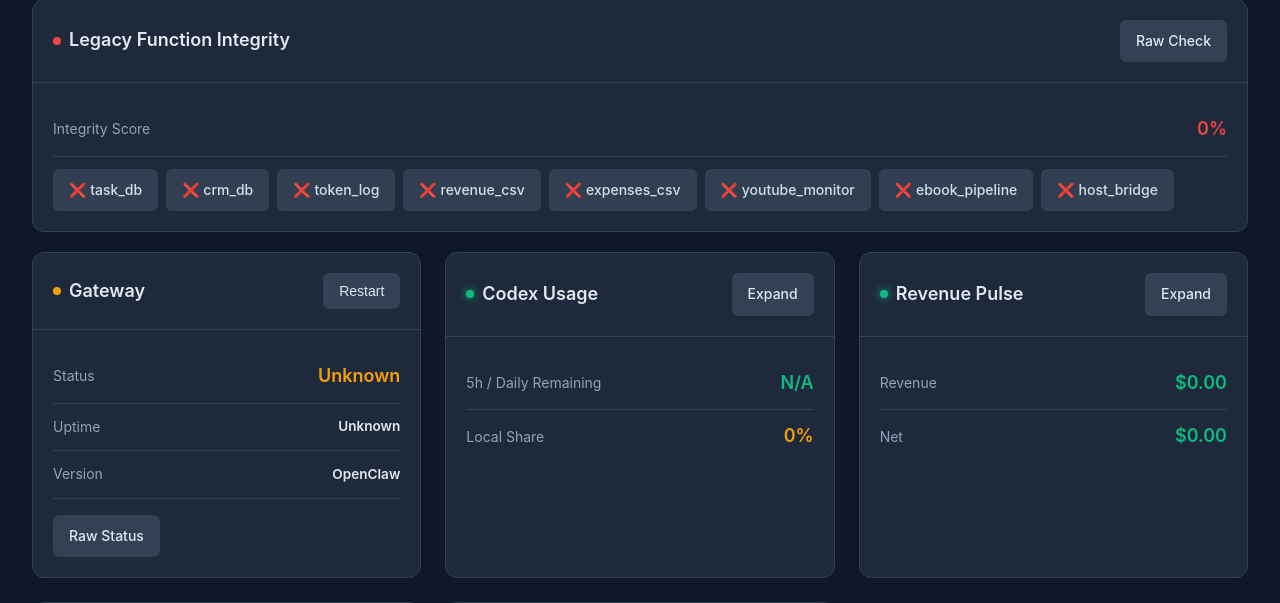
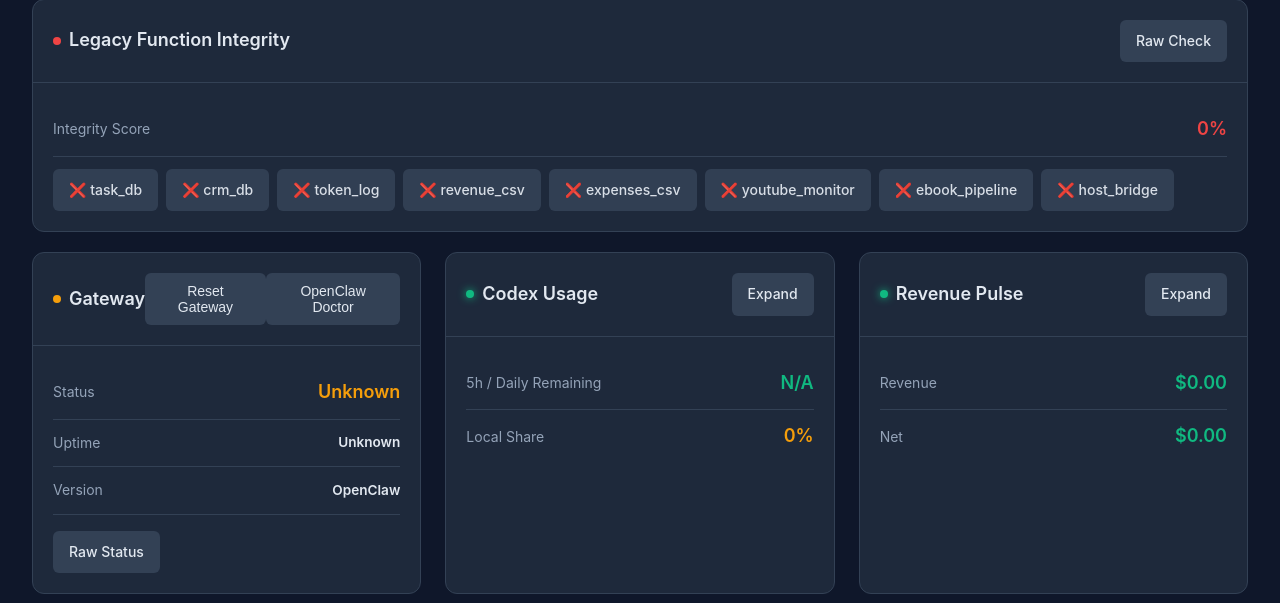
Before and after one commit to CivicOSInstitute/civicos-institute.github.io, a Flask app: page / in a window 1280 px wide. Shown: the part 770-1373 px from the top of the page. Run offline with Flask 3, Linux system fonts and the light colour scheme; data that the repository does not hold is empty.

Commit message:
add Mission Control predetermined script actions (gateway reset + OpenClaw doctor) and Terminus-lite runner

```diff
--- a/main-dashboard/app.py
+++ b/main-dashboard/app.py
@@ -14,6 +14,7 @@ import urllib.request
 import urllib.error
 import os
 import re
+import subprocess
 
 app = Flask(__name__, static_folder='static', static_url_path='/static')
 
@@ -94,6 +95,10 @@ COUNCIL_DATA_DIR = WORKSPACE_DIR / 'data' / 'council'
 COUNCIL_ISSUES_DIR = COUNCIL_DATA_DIR / 'issues'
 COUNCIL_SESSIONS_DIR = COUNCIL_DATA_DIR
 COUNCIL_ISSUES_DIR.mkdir(parents=True, exist_ok=True)
+
+MC_SCRIPTS_DIR = WORKSPACE_DIR / 'scripts' / 'mc'
+RESET_GATEWAY_SCRIPT = MC_SCRIPTS_DIR / 'reset_gateway.sh'
+OPENCLAW_DOCTOR_SCRIPT = MC_SCRIPTS_DIR / 'openclaw_doctor.sh'
 
 def check_service(name, config):
     """Check if a service is online."""
@@ -389,6 +394,34 @@ def get_gateway_stats():
     except Exception as e:
         print(f"Error getting gateway stats: {e}")
         return stats
+
+def run_mc_script(script_path: Path, timeout: int = 120):
+    """Run predetermined Mission Control script and return output."""
+    if not script_path.exists():
+        return {
+            'status': 'error',
+            'message': f'Script not found: {script_path}'
+        }
+    try:
+        proc = subprocess.run(
+            [str(script_path)],
+            capture_output=True,
+            text=True,
+            timeout=timeout,
+            cwd=str(WORKSPACE_DIR)
+        )
+        return {
+            'status': 'success' if proc.returncode == 0 else 'error',
+            'returncode': proc.returncode,
+            'stdout': (proc.stdout or '')[-8000:],
+            'stderr': (proc.stderr or '')[-4000:]
+        }
+    except Exception as e:
+        return {
+            'status': 'error',
+            'message': str(e)
+        }
+
 
 def get_email_stats():
     """Get email statistics from Himalaya via bridge API."""
@@ -1056,20 +1089,38 @@ def api_council_issues():
 
 @app.route('/api/restart-gateway', methods=['POST'])
 def restart_gateway():
-    """Restart OpenClaw Gateway via host bridge API."""
-    try:
-        bridge_url = 'http://host.docker.internal:18080/gateway/restart'
-        req = urllib.request.Request(bridge_url, method='POST')
-        response = urllib.request.urlopen(req, timeout=12)
-        result = json.loads(response.read().decode('utf-8'))
-        if result.get('status') == 'success':
-            return jsonify({
-                'status': 'success',
-                'message': 'Gateway restart initiated. Polling for recovery...'
-            })
-        return jsonify({'status': 'error', 'message': result.get('message', 'Restart failed')}), 500
-    except Exception as e:
-        return jsonify({'status': 'error', 'message': str(e)}), 500
+    """Restart OpenClaw Gateway using predetermined MC script."""
+    result = run_mc_script(RESET_GATEWAY_SCRIPT, timeout=90)
+    if result.get('status') == 'success':
+        return jsonify({
+            'status': 'success',
+            'message': 'Gateway restart script completed.',
+            'stdout': result.get('stdout', '')
+        })
+    return jsonify({
+        'status': 'error',
+        'message': result.get('message', 'Restart failed'),
+        'stdout': result.get('stdout', ''),
+        'stderr': result.get('stderr', '')
+    }), 500
+
+
+@app.route('/api/openclaw-doctor', methods=['POST'])
+def openclaw_doctor():
+    """Run OpenClaw Doctor using predetermined MC script."""
+    result = run_mc_script(OPENCLAW_DOCTOR_SCRIPT, timeout=180)
+    if result.get('status') == 'success':
+        return jsonify({
+            'status': 'success',
+            'message': 'OpenClaw Doctor completed.',
+            'stdout': result.get('stdout', '')
+        })
+    return jsonify({
+        'status': 'error',
+        'message': result.get('message', 'Doctor failed'),
+        'stdout': result.get('stdout', ''),
+        'stderr': result.get('stderr', '')
+    }), 500
 
 
 @app.route('/api/gateway/status')
--- a/main-dashboard/templates/index.html
+++ b/main-dashboard/templates/index.html
@@ -321,7 +321,8 @@
             <div class="card">
                 <div class="card-header">
                     <h2><span class="status-dot {% if gateway_stats.status == 'Running' %}status-online{% elif gateway_stats.status == 'Stopped' %}status-offline{% else %}status-warning{% endif %}"></span>Gateway</h2>
-                    <button id="gateway-restart-btn" onclick="confirmGatewayRestart()" class="btn btn-secondary">Restart</button>
+                    <button id="gateway-restart-btn" onclick="confirmGatewayRestart()" class="btn btn-secondary">Reset Gateway</button>
+                    <button id="gateway-doctor-btn" onclick="runOpenClawDoctor()" class="btn btn-secondary">OpenClaw Doctor</button>
                 </div>
                 <div class="card-body">
                     <div class="metric-row"><span class="metric-label">Status</span><span class="metric-value {% if gateway_stats.status == 'Running' %}success{% elif gateway_stats.status == 'Stopped' %}danger{% else %}warning{% endif %}">{{ gateway_stats.status }}</span></div>
@@ -329,6 +330,7 @@
                     <div class="metric-row"><span class="metric-label">Version</span><span class="metric-value" style="font-size:0.85rem;">{{ gateway_stats.version or 'Unknown' }}</span></div>
                     <div class="quick-links"><a href="/api/gateway/status" class="btn btn-secondary" target="_blank">Raw Status</a></div>
                     <div id="restart-status" style="margin-top: 0.6rem; font-size: 0.75rem; color: #64748b; display: none;"></div>
+                    <pre id="doctor-output" style="display:none; margin-top:0.6rem; max-height:180px; overflow:auto; background:#0f172a; color:#e2e8f0; padding:0.6rem; border-radius:8px; font-size:0.72rem;"></pre>
                 </div>
             </div>
 
@@ -1023,6 +1025,38 @@
                 });
         }
 
+        function runOpenClawDoctor() {
+            if (!confirm('Run OpenClaw Doctor now? This will execute predetermined diagnostics scripts.')) return;
+            const statusDiv = document.getElementById('restart-status');
+            const out = document.getElementById('doctor-output');
+            const btn = document.getElementById('gateway-doctor-btn');
+            if (btn) btn.disabled = true;
+            if (out) { out.style.display = 'none'; out.textContent = ''; }
+
+            statusDiv.style.display = 'block';
+            statusDiv.style.color = '#f59e0b';
+            statusDiv.textContent = '🔎 Running OpenClaw Doctor...';
+
+            fetch('/api/openclaw-doctor', { method: 'POST' })
+                .then(r => r.json())
+                .then(data => {
+                    const ok = data.status === 'success';
+                    statusDiv.style.color = ok ? '#10b981' : '#ef4444';
+                    statusDiv.textContent = ok ? '✅ OpenClaw Doctor completed.' : `❌ ${data.message || 'Doctor failed'}`;
+                    if (out) {
+                        out.style.display = 'block';
+                        out.textContent = (data.stdout || data.stderr || 'No output').trim();
+                    }
+                })
+                .catch(e => {
+                    statusDiv.style.color = '#ef4444';
+                    statusDiv.textContent = '❌ ' + e.message;
+                })
+                .finally(() => {
+                    if (btn) btn.disabled = false;
+                });
+        }
+
         // Quick Actions Functions
         function createTask() {
             const title = document.getElementById('task-title').value;
```
Also changed, not shown: scripts/mc/commands.json (added, +16 -0 lines), scripts/mc/terminus_lite.py (added, +43 -0 lines), 2 other files.
